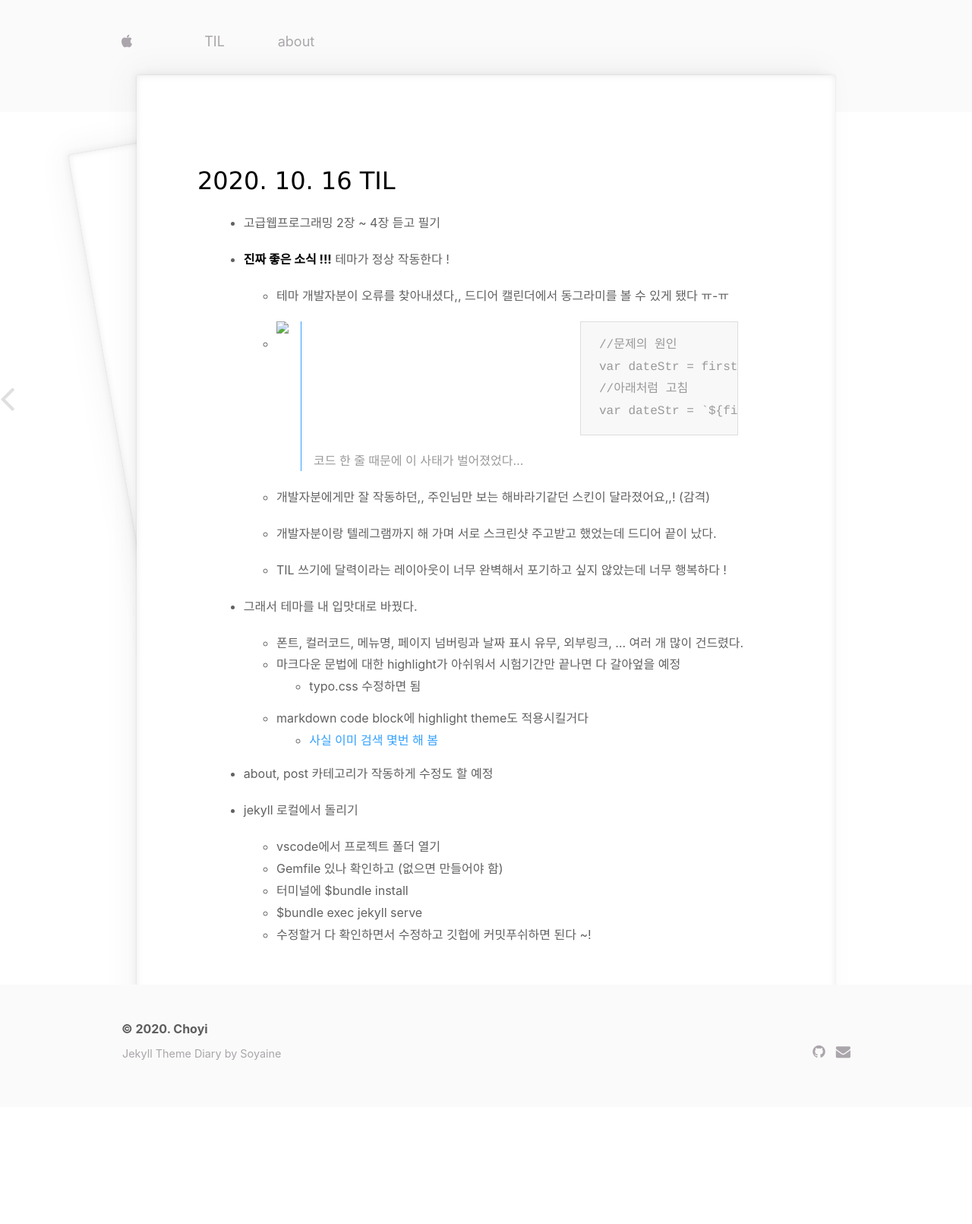
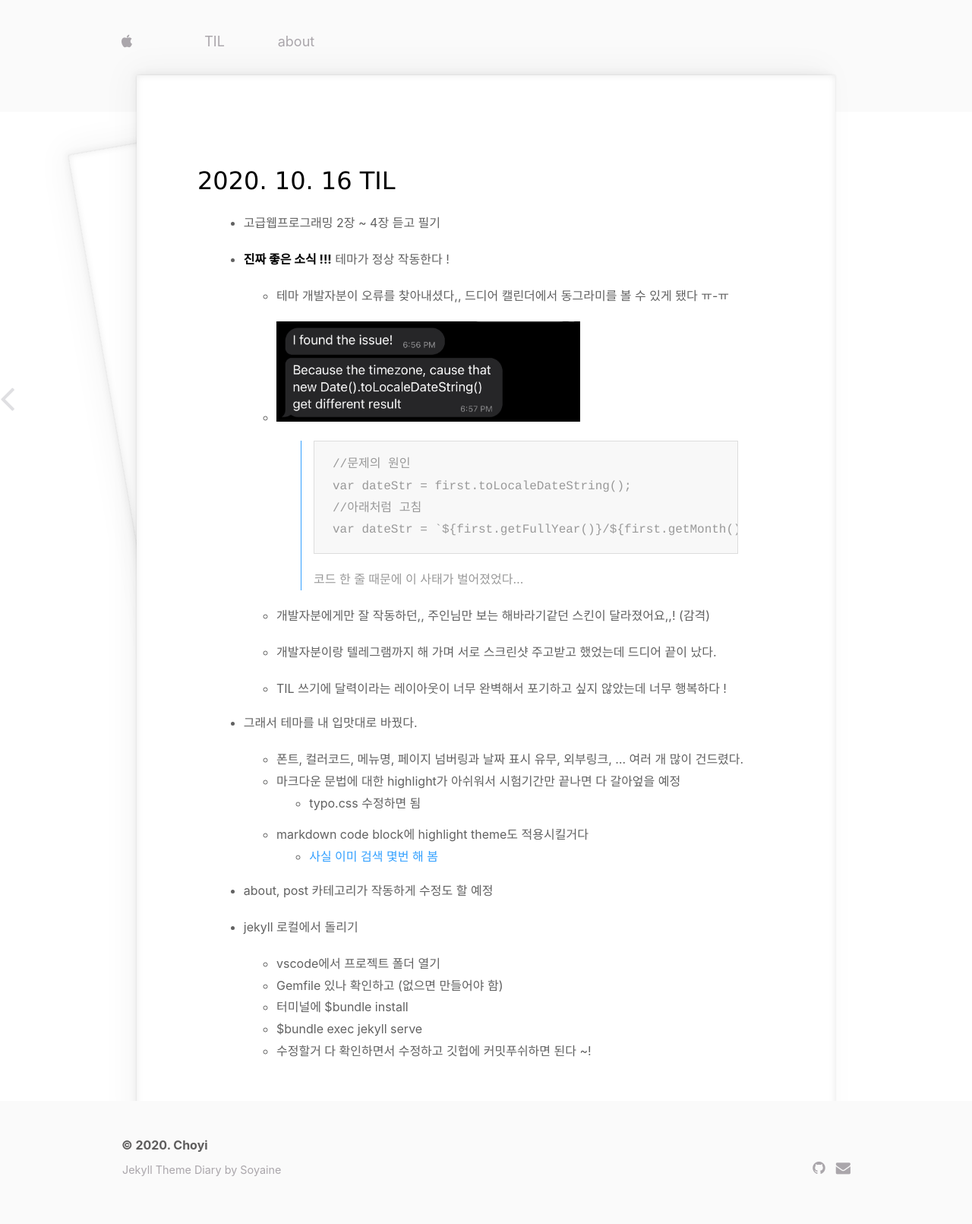
Before and after one commit to jeongchoyi/jeongchoyi.github.io, a Jekyll site: the page built from _posts/2020-10-16-til.md, in a window 1280 px wide. Shown: the whole page at 76% size. Built offline with Jekyll 4.4.1, drawn with Linux system fonts in a browser that asks for light colours; some web fonts are replaced; before the commit the page ends 1457 px from its top, so only the background shows below that.

Commit message:
fix image link

````diff
--- a/_posts/2020-10-16-til.md
+++ b/_posts/2020-10-16-til.md
@@ -14,8 +14,7 @@ excerpt: ""
 
   * 테마 개발자분이 오류를 찾아내셨다,, 드디어 캘린더에서 동그라미를 볼 수 있게 됐다 ㅠ-ㅠ
 
-  * <img src="./img/201016-1.jpg" style="width:400px; float:left;" />
-
+  * <img src="/assets/img/201016-1.jpg" style="width:400px; align:left;" />
     > ```
     > //문제의 원인
     > var dateStr = first.toLocaleDateString();
````
Also changed, not shown: _posts/2020-09-16-macos-dev-env-setting.md (+1 -1 lines), assets/img/200916-1.png (renamed from _posts/img/200916-1.png), assets/img/201016-1.jpg (renamed from _posts/img/201016-1.jpg).
